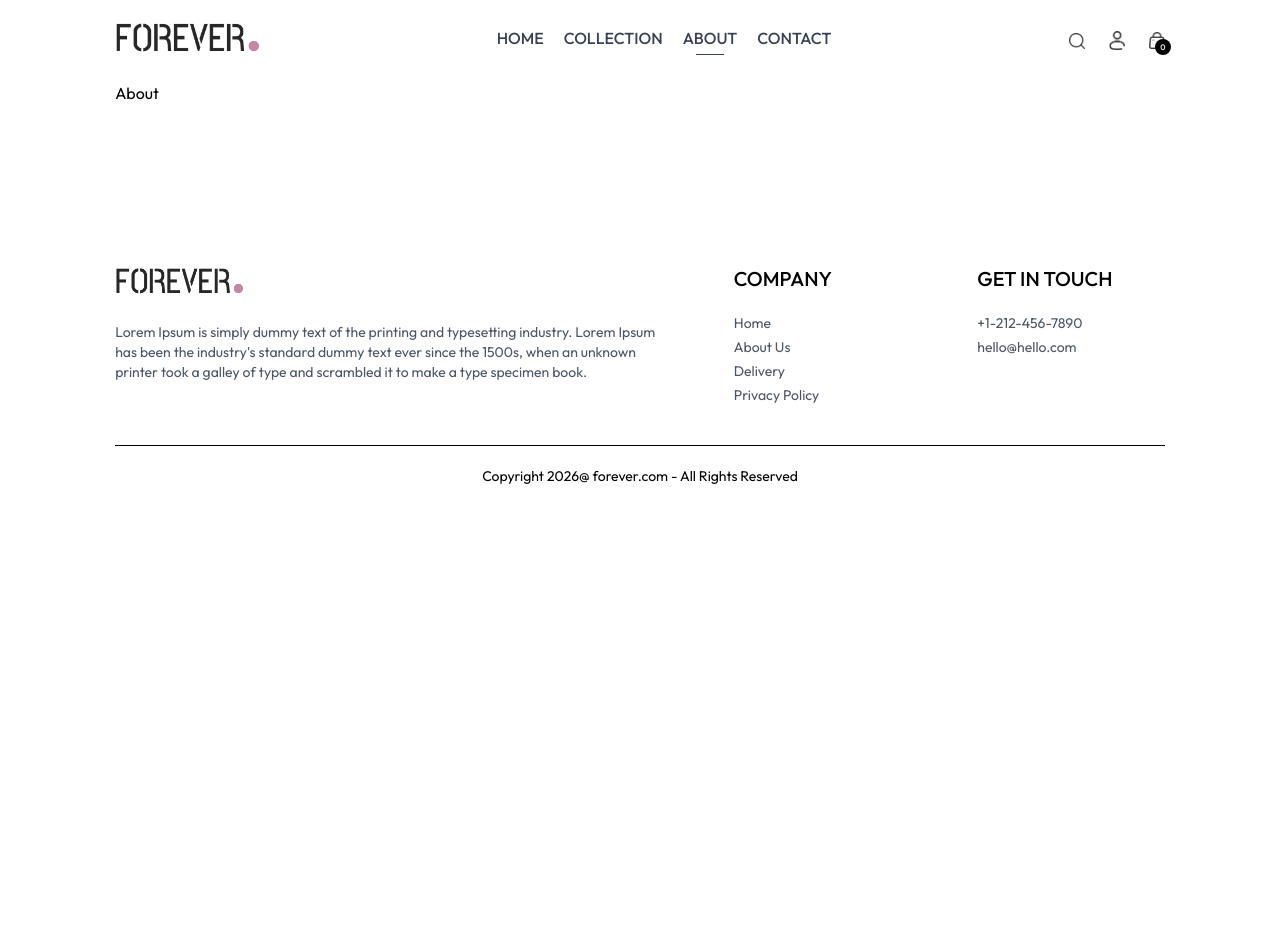
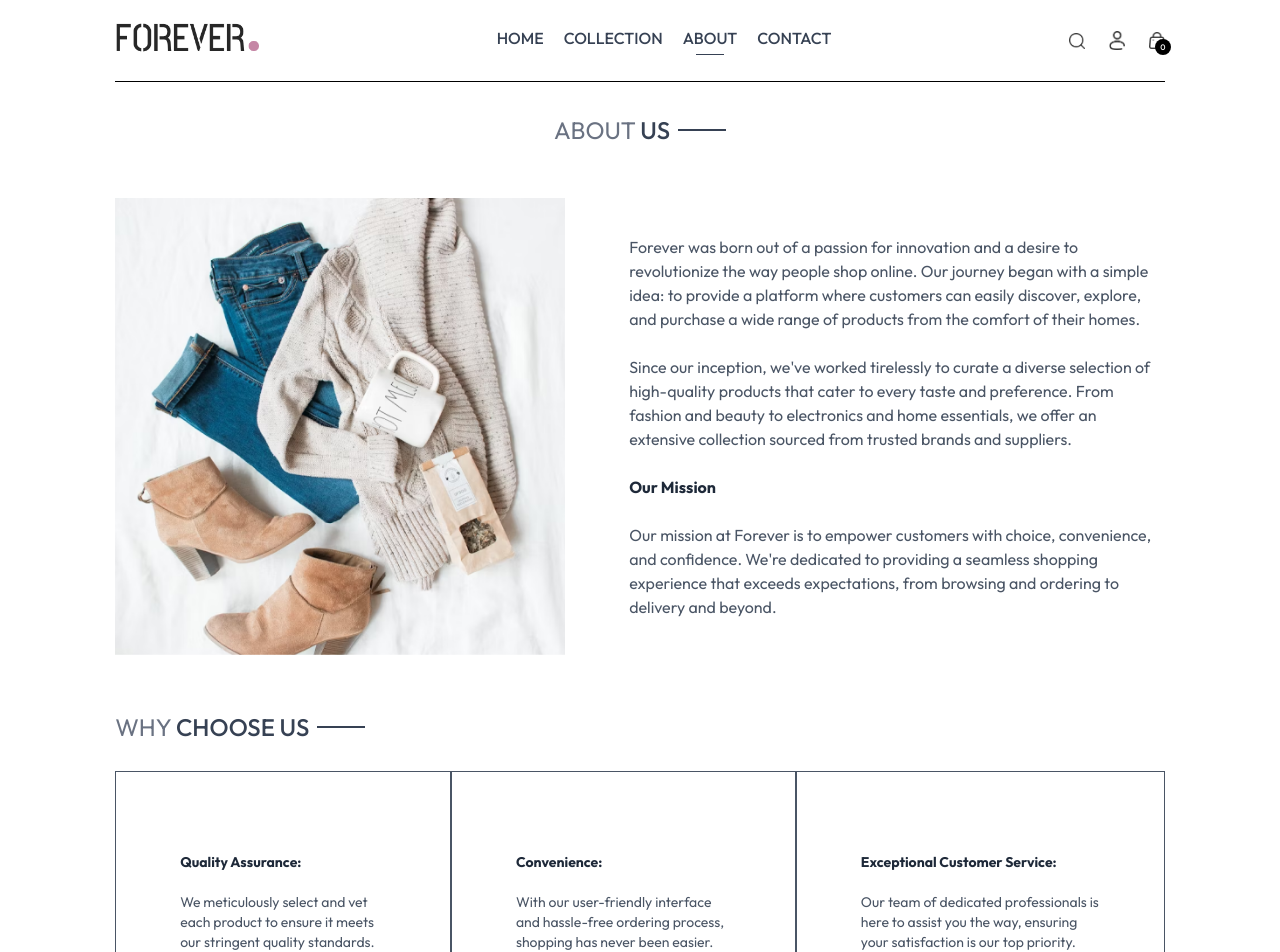
Before and after one commit to Ehtasham5/Ecommerce-Website, a React (Vite) app in the folder frontend/: page /about in a window 1280 px wide. Shown: the top 952 px of the page. Before the commit the page ends 800 px from the top, so only its background shows below. Built offline with nearby package versions, Linux system fonts and the light colour scheme.

Commit message:
Enhance About, Contact, and Login pages with new layout, content, and functionality

```diff
--- a/frontend/src/pages/About.jsx
+++ b/frontend/src/pages/About.jsx
@@ -1,8 +1,51 @@
 import React from 'react'
+import Title from '../components/Title'
+import { assets } from '../assets/assets'
+import NewsletterBox from '../components/NewsletterBox'
 
 const About = () => {
   return (
-    <div>About</div>
+    <div>
+
+      <div className="text-2xl text-center pt-8 border-t">
+        <Title text1={"ABOUT"} text2={"US"}/>
+      </div>
+
+      <div className="my-10 flex flex-col md:flex-row gap-16">
+        <img className='w-full md:max-w-112.5' src={assets.about_img} alt="" />
+
+        <div className="flex flex-col md:w-2/4 justify-center gap-6 text-gray-600">
+          <p>Forever was born out of a passion for innovation and a desire to revolutionize the way people shop online. Our journey began with a simple idea: to provide a platform where customers can easily discover, explore, and purchase a wide range of products from the comfort of their homes.</p>
+          <p>Since our inception, we've worked tirelessly to curate a diverse selection of high-quality products that cater to every taste and preference. From fashion and beauty to electronics and home essentials, we offer an extensive collection sourced from trusted brands and suppliers.</p>
+          <b className='text-gray-800'>Our Mission</b>
+          <p>Our mission at Forever is to empower customers with choice, convenience, and confidence. We're dedicated to providing a seamless shopping experience that exceeds expectations, from browsing and ordering to delivery and beyond.</p>
+        </div>
+
+
+      </div>
+
+      <div className="text-2xl py-4">
+        <Title text1={"WHY"} text2={"CHOOSE US"}/>
+      </div>
+
+      <div className='flex flex-col md:flex-row text-sm mb-20'>
+        <div className='border px-10 py-8 md:px-16 sm:py-20 flex flex-col gap-5 text-gray-600'>
+          <b className='text-gray-800'>Quality Assurance:</b>
+          <p>We meticulously select and vet each product to ensure it meets our stringent quality standards.</p>
+        </div>
+        <div className='border px-10 py-8 md:px-16 sm:py-20 flex flex-col gap-5 text-gray-600'>
+          <b className='text-gray-800'>Convenience:</b>
+          <p>With our user-friendly interface and hassle-free ordering process, shopping has never been easier.</p>
+        </div>
+        <div className='border px-10 py-8 md:px-16 sm:py-20 flex flex-col gap-5 text-gray-600'>
+          <b className='text-gray-800'>Exceptional Customer Service:</b>
+          <p>Our team of dedicated professionals is here to assist you the way, ensuring your satisfaction is our top priority.</p>
+        </div>
+      </div>
+
+      <NewsletterBox />
+
+    </div>
   )
 }
 
--- a/frontend/src/pages/Contact.jsx
+++ b/frontend/src/pages/Contact.jsx
@@ -1,8 +1,35 @@
 import React from 'react'
+import Title from '../components/Title'
+import { assets } from '../assets/assets'
+import NewsletterBox from '../components/NewsletterBox'
 
 const Contact = () => {
   return (
-    <div>Contact</div>
+    <div>
+      <div className="text-2xl text-center pt-8 border-t">
+        <Title text1={"CONTACT"} text2={"US"}/>
+      </div>
+
+      <div className="flex flex-col md:flex-row my-10 justify-center gap-10 mb-20">
+        <img className='w-full md:max-w-120' src={assets.contact_img} alt="" />
+        <div className="flex flex-col justify-center items-start gap-6">
+          <p className='text-xl text-gray-600 font-semibold'>Our Store</p>
+          <p className='text-gray-500'>54709 Willms Station
+            <br />
+            Suite 350, Washington, USA
+          </p>
+          <p className='text-gray-500'>Tel: (415) 555-0132
+            <br />
+            Email: admin@forever.com
+          </p>
+          <p className='text-xl text-gray-600 font-semibold'>Careers at Forever</p>
+          <p className='text-gray-500'>Learn more about our teams and job openings.</p>
+          <button className='px-8 py-4 border text-sm hover:bg-black hover:text-white transition-all duration-500'>Explore Jobs</button>
+        </div>
+      </div>
+
+      <NewsletterBox />
+    </div>
   )
 }
 
--- a/frontend/src/pages/Login.jsx
+++ b/frontend/src/pages/Login.jsx
@@ -1,8 +1,31 @@
-import React from 'react'
+import React, { useState } from 'react'
 
 const Login = () => {
+
+  const [currentState, setCurrentState] = useState('Sign Up')
+
+  const submitHandler = (e) => {
+    e.preventDefault()
+  }
   return (
-    <div>Login</div>
+    <form onSubmit={submitHandler} className='flex flex-col w-[90%] items-center gap-4 sm:max-w-96 m-auto mt-14 text-gray-800'>
+      <div className="inline-flex items-center gap-2 mb-2 mt-10">
+        <p className='prata-regular text-3xl'>{currentState}</p>
+        <hr className=' h-[1.5px] w-8 text-gray-800'/>
+      </div>
+      {currentState === "Login" ? "" : <input className='w-full px-3 py-2 border border-gray-800' type="text" placeholder='Name' required/>}
+      <input className='w-full px-3 py-2 border border-gray-800' type="email" placeholder='Email' required/>
+      <input className='w-full px-3 py-2 border border-gray-800' type="password" placeholder='Password' required/>
+      <div className='w-full flex justify-between text-sm -mt-2'>
+        <p className='cursor-pointer'>Forgot your password?</p>
+        {
+          currentState === "Login"
+          ? <p onClick={() => setCurrentState("Sign Up")} className='cursor-pointer'>Create Account</p>
+          : <p onClick={() => setCurrentState("Login")} className='cursor-pointer'>Login Here</p>
+        }
+      </div>
+      <button className='bg-black text-white px-8 py-2 font-light mt-2'>{currentState === "Sign Up" ? "Sign up" : "Sign in"}</button>
+    </form>
   )
 }
 
```
